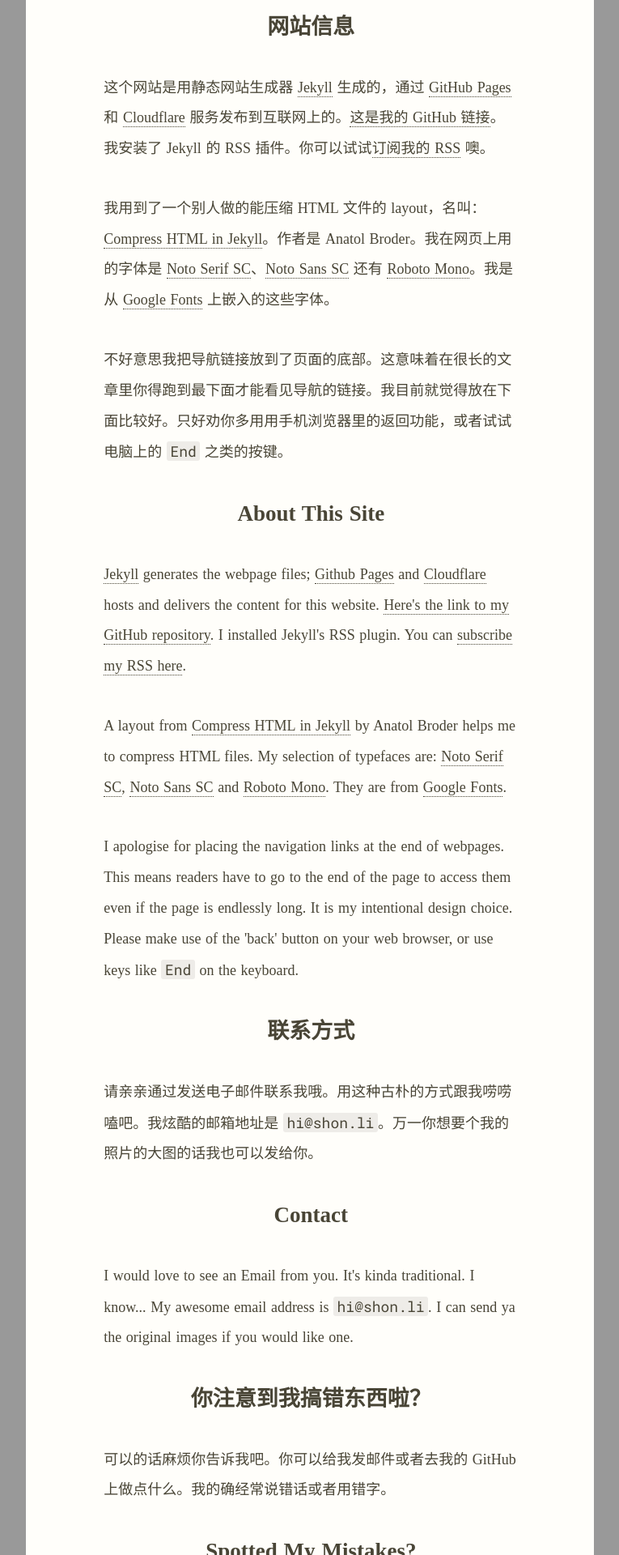
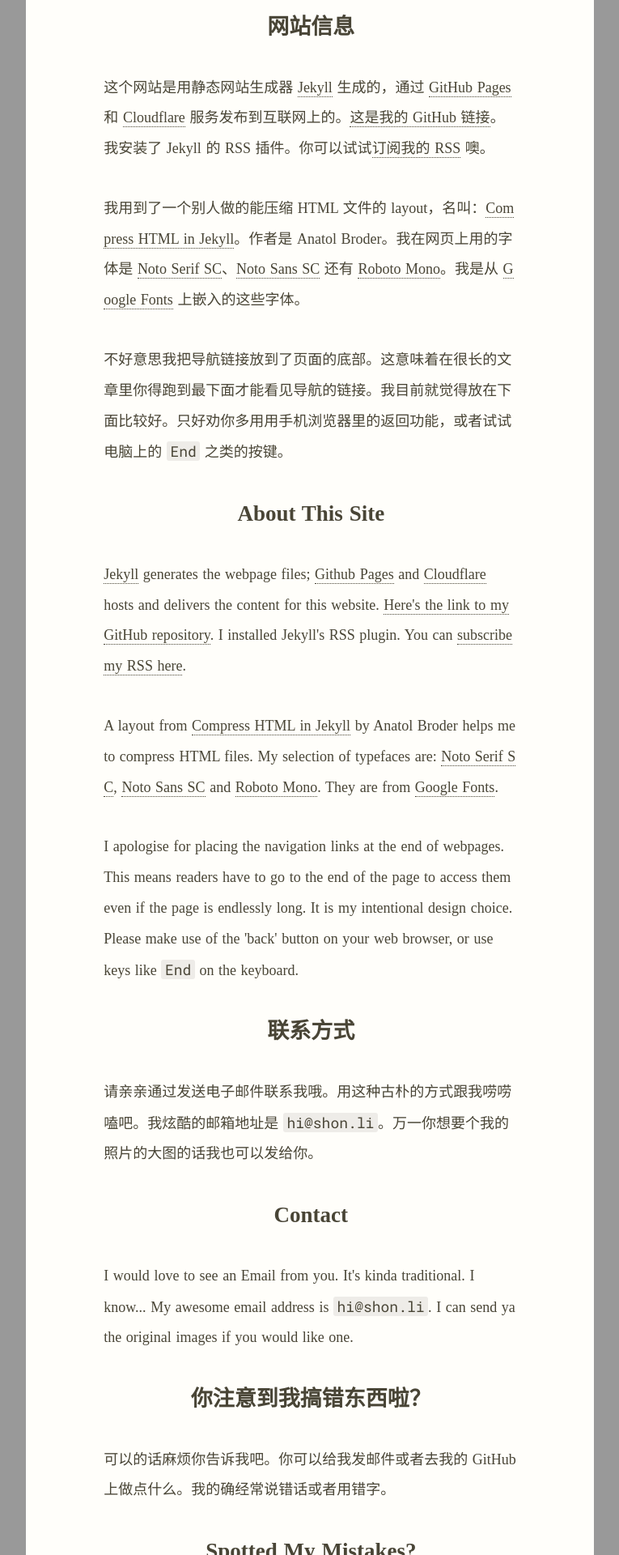
Before and after one commit to shon-li/shon-li.github.io, a Jekyll site: the page built from readme.md, in a window 1280 px wide. Shown: the part 410-2330 px from the top of the page at 81% size, without its empty margins (257-1022 px from the left). Built offline with Jekyll 4.4.1, drawn with Linux system fonts in a browser that asks for light colours; some of the changed text lies outside the part shown.

Commit message:
Fix word-break error on 'a' and 'code'

```diff
--- a/assets/css/main.scss
+++ b/assets/css/main.scss
@@ -77,6 +77,12 @@ p {
 ol,
 ul {
   margin: 1.5em auto;
+}
+
+a,
+pre,
+code {
+  word-break: break-all;
 }
 
 pre,
```
Also changed, not shown: readme.md, 3 other files.
